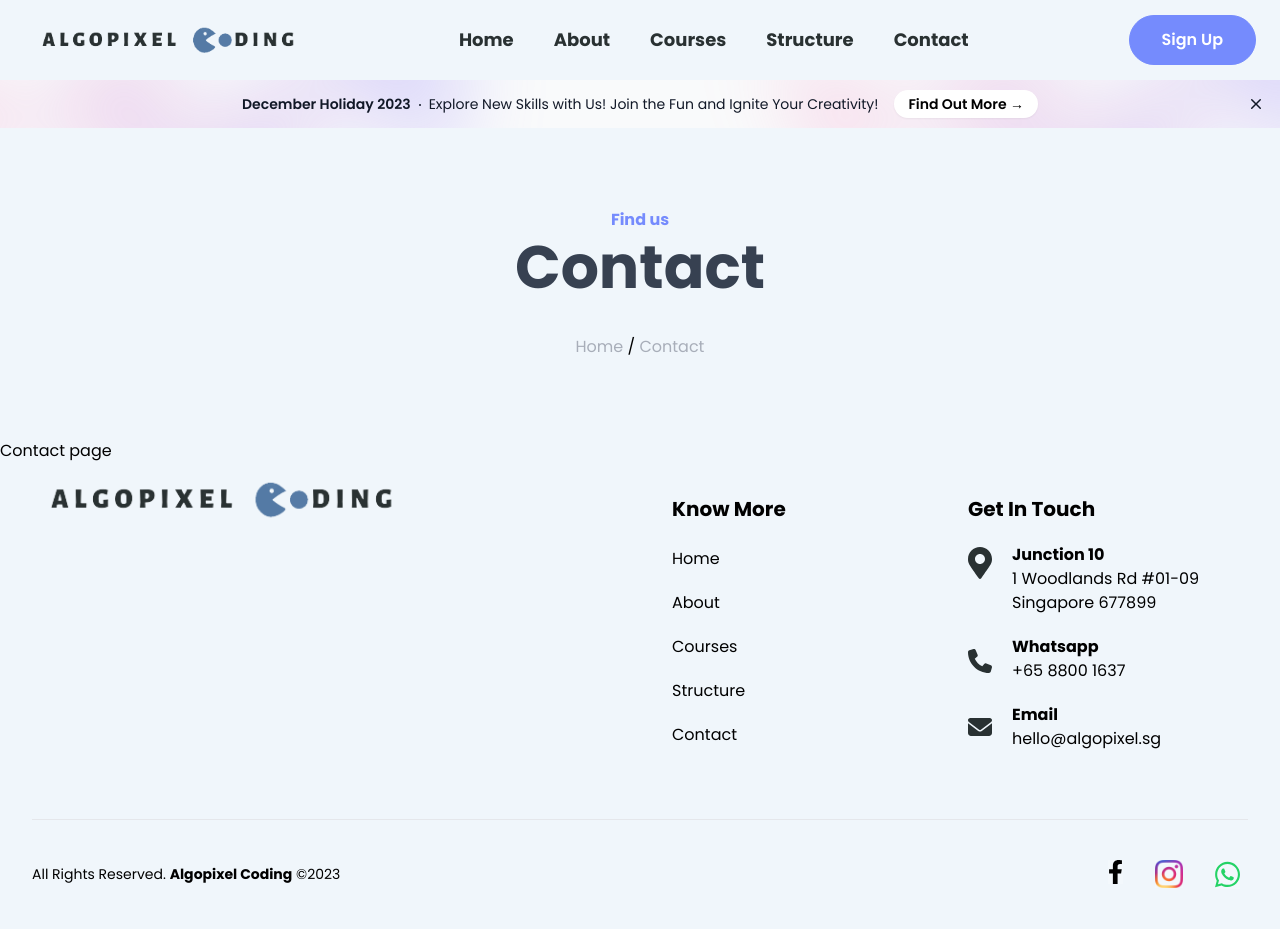
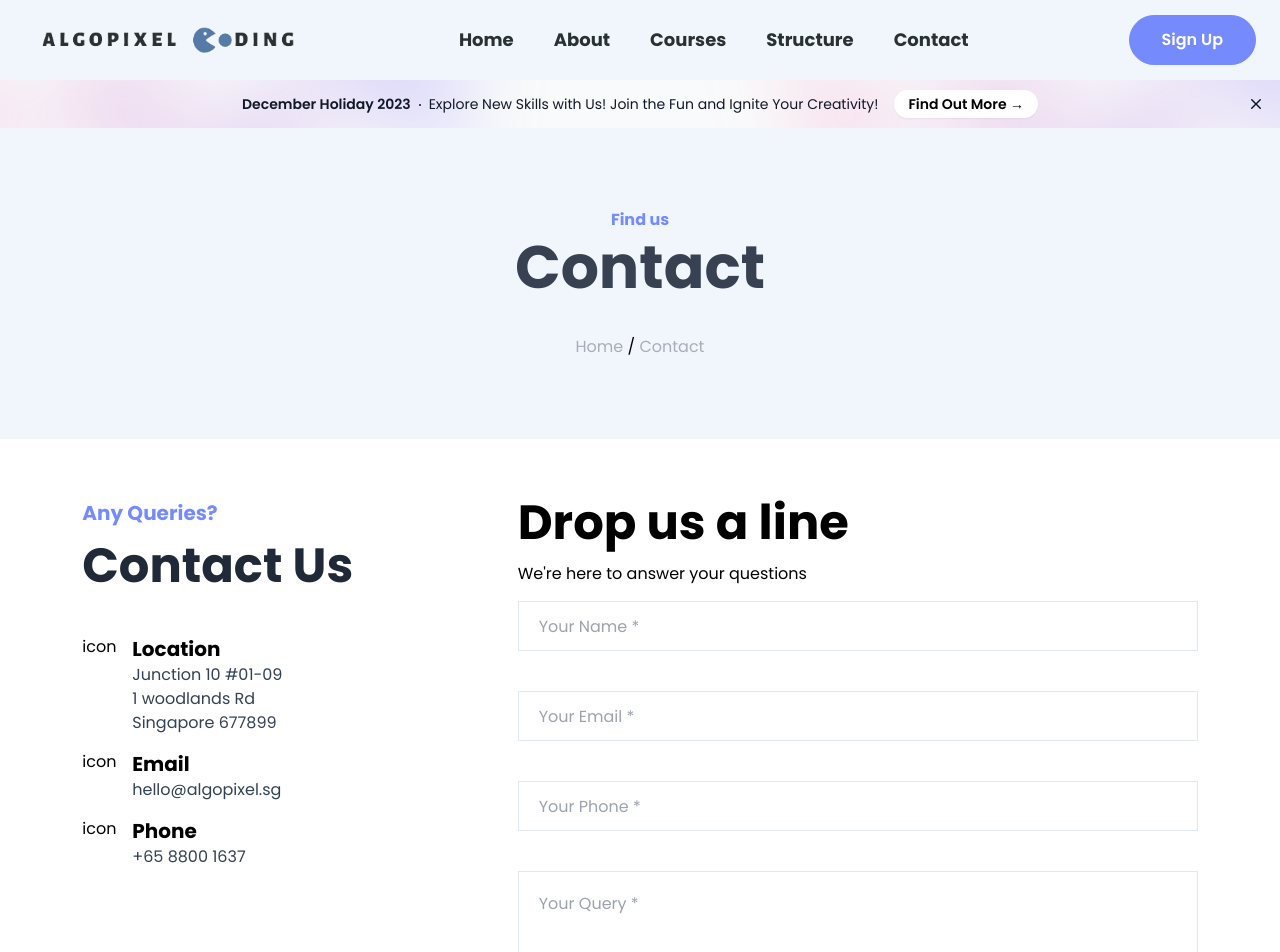
Before and after one commit to RaphaelChia/Algopixel-nextjs, a Next.js app: page /contact in a window 1280 px wide. Shown: the top 952 px of the page. Before the commit the page ends 929 px from the top, so only its background shows below. Built offline with nearby package versions, Linux system fonts and the light colour scheme.

Commit message:
Contact page done

```diff
--- a/package.json
+++ b/package.json
@@ -16,6 +16,7 @@
     "next": "14.0.2",
     "react": "^18",
     "react-dom": "^18",
+    "react-hook-form": "^7.48.2",
     "react-icons": "^4.11.0",
     "sharp": "^0.32.6",
     "slick-carousel": "^1.8.1"
--- a/src/app/contact/page.tsx
+++ b/src/app/contact/page.tsx
@@ -1,10 +1,121 @@
+'use client'
 import PagesBanner from "@/components/Banners/pagesbanner";
+import { genRHFRegisterOptionsLength, genRHFRegisterOptionsRequired } from "@/utils/rhf";
+import { FieldValues, useForm } from "react-hook-form";
 
 export default function Page() {
+  const { register, handleSubmit, setValue, getValues, formState: { errors, dirtyFields } } = useForm()
+  const submitHandler = (data: FieldValues) => {
+    console.log("field values: ", data)
+  }
   return (
     <div>
-      <PagesBanner link="/contact" page="Contact" description="Find us"/>
-      Contact page
+      <PagesBanner link="/contact" page="Contact" description="Find us" />
+      <div className="flex w-full justify-around">
+        <div className="flex flex-col gap-[15px] w-fit p-[60px]">
+          <span className="text-xl font-bold text-purple">Any Queries?</span>
+          <span className="text-5xl font-bold text-gray-800 mb-[30px]">Contact Us</span>
+          <div className="flex justify-center items-center">
+            <div className="w-[50px] flex items-start h-full">icon</div>
+            <div className="flex flex-col grow">
+              <span className=" text-black text-xl font-bold">Location</span>
+              <div className="text-slate-700 flex flex-col">
+                <span>Junction 10 #01-09</span>
+                <span>1 woodlands Rd</span>
+                <span>Singapore 677899</span>
+              </div>
+            </div>
+          </div>
+          <div className="flex justify-center items-center">
+            <div className="w-[50px] flex items-start h-full">icon</div>
+            <div className="flex flex-col grow">
+              <span className=" text-black text-xl font-bold">Email</span>
+              <div className="text-slate-700 flex flex-col">
+                <span>hello@algopixel.sg</span>
+              </div>
+            </div>
+          </div>
+          <div className="flex justify-center items-center">
+            <div className="w-[50px] flex items-start h-full">icon</div>
+            <div className="flex flex-col grow">
+              <span className=" text-black text-xl font-bold">Phone</span>
+              <div className="text-slate-700 flex flex-col">
+                <span>+65 8800 1637</span>
+              </div>
+            </div>
+          </div>
+        </div>
+        <div className="flex flex-col grow max-w-[800px] p-[60px] gap-[15px]">
+          <span className="text-5xl font-bold ">Drop us a line</span>
+          <span>We're here to answer your questions</span>
+          <form className="flex flex-col gap-[40px]" onSubmit={handleSubmit(submitHandler)}>
+            <div className="relative flex">
+              <input
+                placeholder="Your Name *"
+                className="w-full h-[50px] border-[1px] border-slate-200 px-[20px]"
+                {...register(
+                  "name",
+                  {
+                    ...genRHFRegisterOptionsRequired(),
+                    ...genRHFRegisterOptionsLength(3, 50)
+                  }
+                )}></input>
+              {errors.name && <span className="absolute -bottom-[20px] text-xs text-red-600">{errors.name.message?.toString()}</span>}
+            </div>
+            <div className="relative flex">
+              <input
+                placeholder="Your Email *"
+                className="w-full h-[50px] border-[1px] border-slate-200 px-[20px]"
+                {...register(
+                  "email",
+                  {
+                    ...genRHFRegisterOptionsRequired(),
+                    ...genRHFRegisterOptionsLength(3, 50),
+                    pattern: {
+                      value: /^[\w-\.]+@([\w-]+\.)+[\w-]{2,4}$/,
+                      message: "Invalid email"
+                    }
+                  }
+                )}></input>
+              {errors.email && <span className="absolute -bottom-[20px] text-xs text-red-600">{errors.email.message?.toString()}</span>}
+
+            </div>
+            <div className="relative flex">
+              <input
+                placeholder="Your Phone *"
+                className="w-full h-[50px] border-[1px] border-slate-200 px-[20px]"
+                {...register(
+                  "phone",
+                  {
+                    ...genRHFRegisterOptionsRequired(),
+                    ...genRHFRegisterOptionsLength(3, 12),
+                    pattern: {
+                      value: /^[*]+[0-9]{,11}$/,
+                      message: "Invalid phone number. e.g. +6599112233"
+                    }
+                  }
+                )}></input>
+              {errors.phone && <span className="absolute -bottom-[20px] text-xs text-red-600">{errors.phone.message?.toString()}</span>}
+            </div>
+            <div className="relative flex">
+              <textarea
+                rows={4}
+                placeholder="Your Query *"
+                className="w-full border-[1px] border-slate-200 p-[20px]"
+                {...register(
+                  "query",
+                  {
+                    ...genRHFRegisterOptionsLength(1, 200)
+                  }
+                )}></textarea>
+              {errors.query && <span className="absolute -bottom-[20px] text-xs text-red-600">{errors.query.message?.toString()}</span>}
+            </div>
+            <button className=" bg-purple w-[180px] h-[50px] rounded-full text-xl font-semibold text-white">
+              SUBMIT
+            </button>
+          </form>
+        </div>
+      </div>
     </div>
   );
 }
--- /dev/null
+++ b/src/utils/rhf.tsx
@@ -0,0 +1,29 @@
+
+export const genRHFRegisterOptionsLength = (min?: number, max?: number):{} => {
+    let retObj = {}
+    if (min) {
+        retObj = {
+            ...retObj,
+            minLength: {
+                value: min,
+                message: `Min length ${min}`
+            }
+        }
+    }
+    if (max) {
+        retObj = {
+            ...retObj,
+            maxLength: {
+                value: max,
+                message: `Max length: ${max}`
+            }
+        }
+    }
+    return retObj
+}
+
+export const genRHFRegisterOptionsRequired = (err_msg?:string) =>{
+    return {
+        required:err_msg??"Required."
+    }
+}
```
Also changed, not shown: 1 other file (tests, documents, lock files or other folders).
